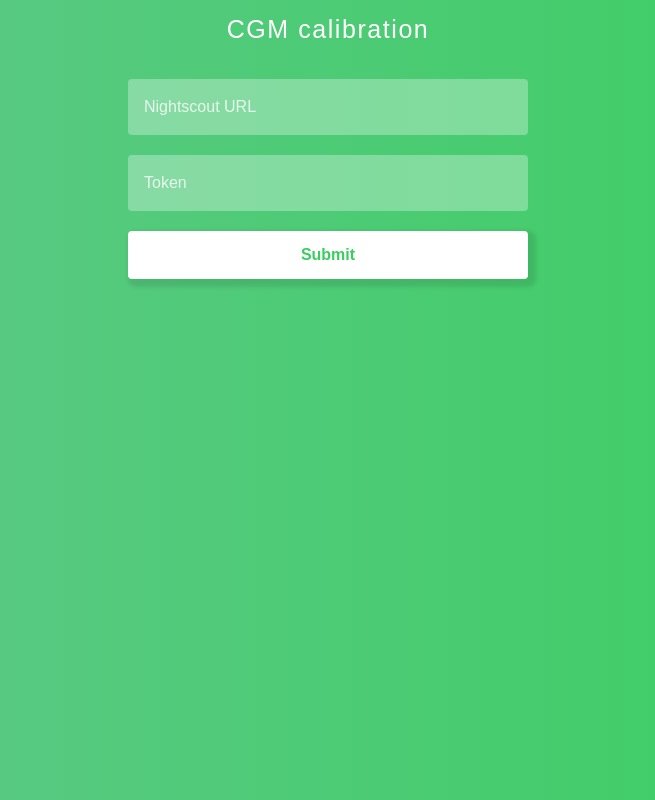
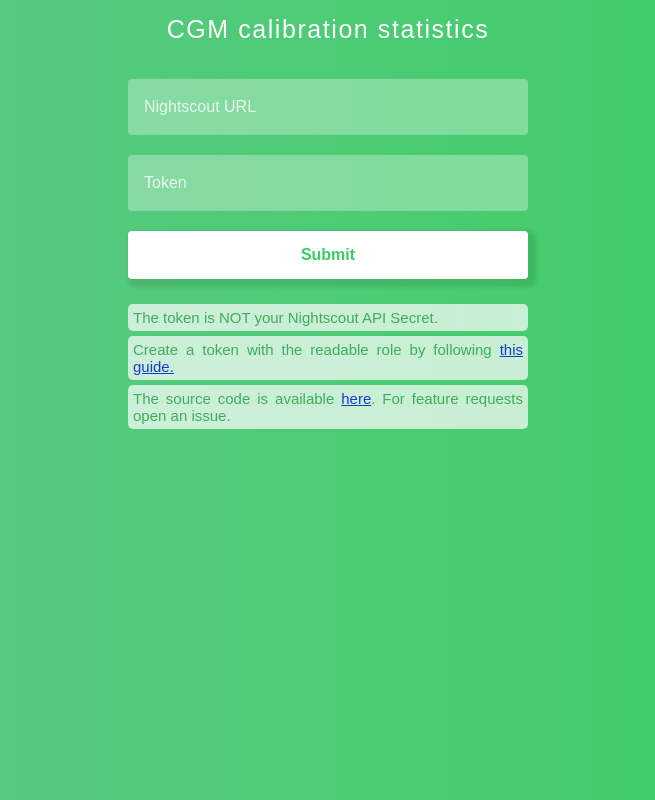
Before and after one commit to Andrei0105/cgm-calibration, a React (Create React App) app in the folder cgm-calibration-react/: page / in a window 1280 px wide. Shown: the whole page, without its empty margins (312-967 px from the left). Built offline with nearby package versions, Linux system fonts and the light colour scheme.

Commit message:
Add instructions and link to source code

```diff
--- a/cgm-calibration-react/public/index.html
+++ b/cgm-calibration-react/public/index.html
@@ -24,7 +24,7 @@
       work correctly both with client-side routing and a non-root public URL.
       Learn how to configure a non-root public URL by running `npm run build`.
     -->
-    <title>React App</title>
+    <title>CGM Calibration Statistics</title>
   </head>
   <body>
     <noscript>You need to enable JavaScript to run this app.</noscript>
--- a/cgm-calibration-react/src/App.css
+++ b/cgm-calibration-react/src/App.css
@@ -198,3 +198,18 @@
   color: white;
   margin-bottom: 20px;
 }
+
+.div-form-text {
+  background-color: white;
+  opacity: 0.7;
+  font-family: "Gotham SSm A", "Gotham SSm B", sans-serif;
+  font-size: 15px;
+  font-weight: 400;
+  text-align: justify;
+  width: 100%;
+  border: 0;
+  margin-bottom: 5px;
+  color: #38a052;
+  padding: 5px;
+  border-radius: 5px;
+}
--- a/cgm-calibration-react/src/App.tsx
+++ b/cgm-calibration-react/src/App.tsx
@@ -51,7 +51,7 @@
     return (
       <div>
         <div className="div-form">
-          <div className="div-title">CGM calibration</div>
+          <div className="div-title">CGM calibration statistics</div>
           <form onSubmit={this.updateNightscoutData}>
             <Input
               id={"1"}
@@ -74,6 +74,10 @@
             />
             <br></br>
             <button>Submit</button>
+            <div className="div-form-text">The token is NOT your Nightscout API Secret.</div>
+            <div className="div-form-text">Create a token with the readable role by following <a href="http://www.nightscout.info/wiki/welcome/website-features/0-9-features/authentication-roles">this guide.</a></div>
+            <div className="div-form-text">The source code is available <a href="https://github.com/Andrei0105/cgm-calibration">here</a>. For feature requests open an issue.</div>
+            <br></br>
           </form>
         </div>
         {plotWrapper}
```
